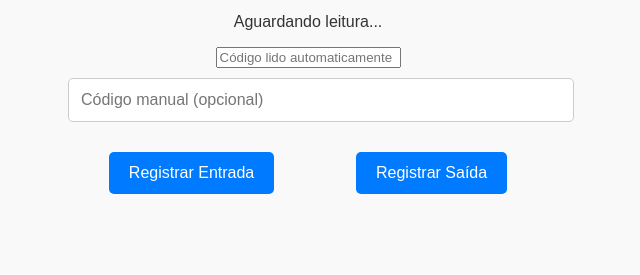
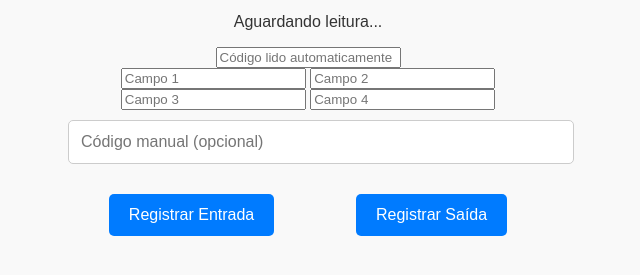
Before and after one commit to FrossiPena/controle-estoque-web, a plain HTML site: page index.html in a window 1280 px wide. Shown: the part 137-412 px from the top of the page, without its empty margins (332-972 px from the left). Drawn offline with Linux system fonts and the light colour scheme.

Commit message:
Update index.html

```diff
--- a/index.html
+++ b/index.html
@@ -24,6 +24,14 @@
     <!-- TextBox com leitura automática -->
     <input type="text" id="codigo-lido" placeholder="Código lido automaticamente" readonly>
 
+    <!-- Novos campos separados -->
+    <div class="parsed-fields">
+      <input type="text" id="campo1" placeholder="Campo 1" readonly>
+      <input type="text" id="campo2" placeholder="Campo 2" readonly>
+      <input type="text" id="campo3" placeholder="Campo 3" readonly>
+      <input type="text" id="campo4" placeholder="Campo 4" readonly>
+    </div>
+
     <!-- Entrada manual -->
     <input type="text" id="manual-input" placeholder="Código manual (opcional)">
 
```
